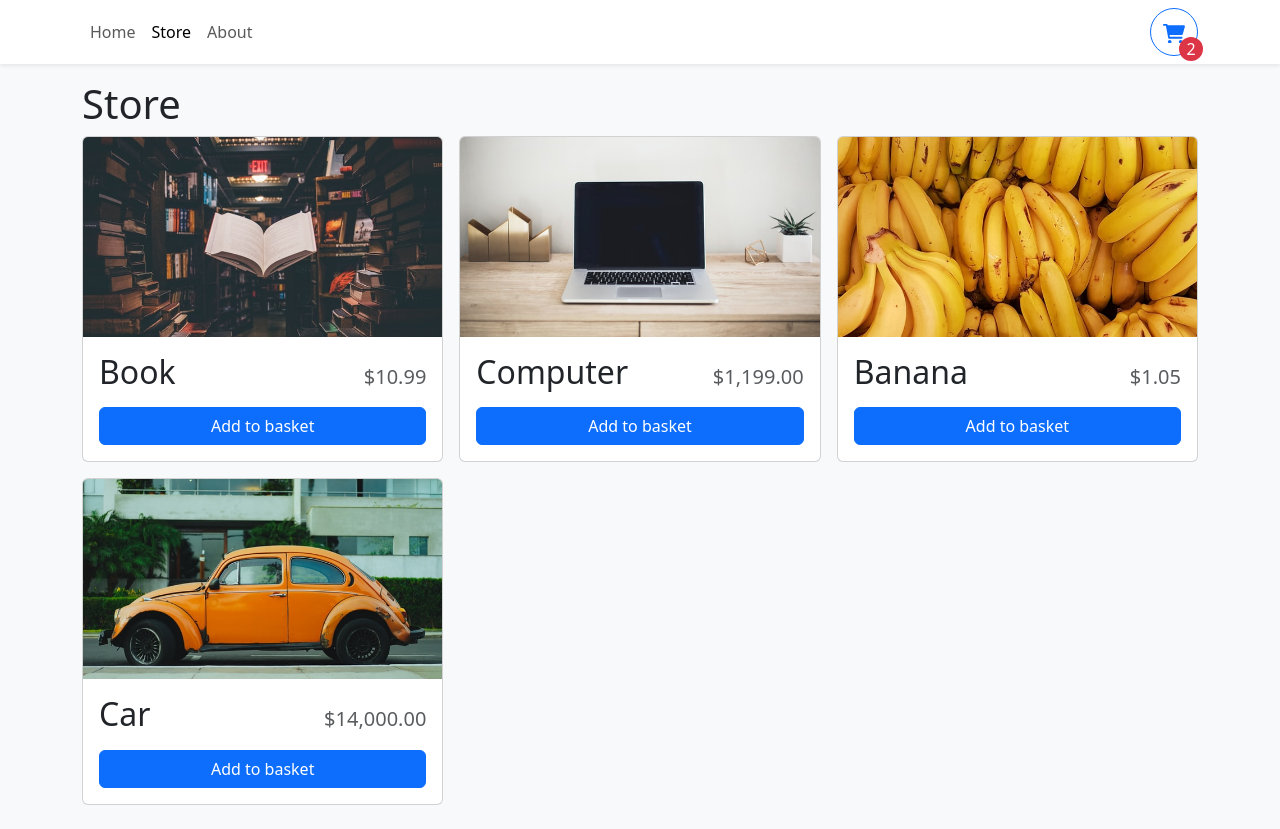
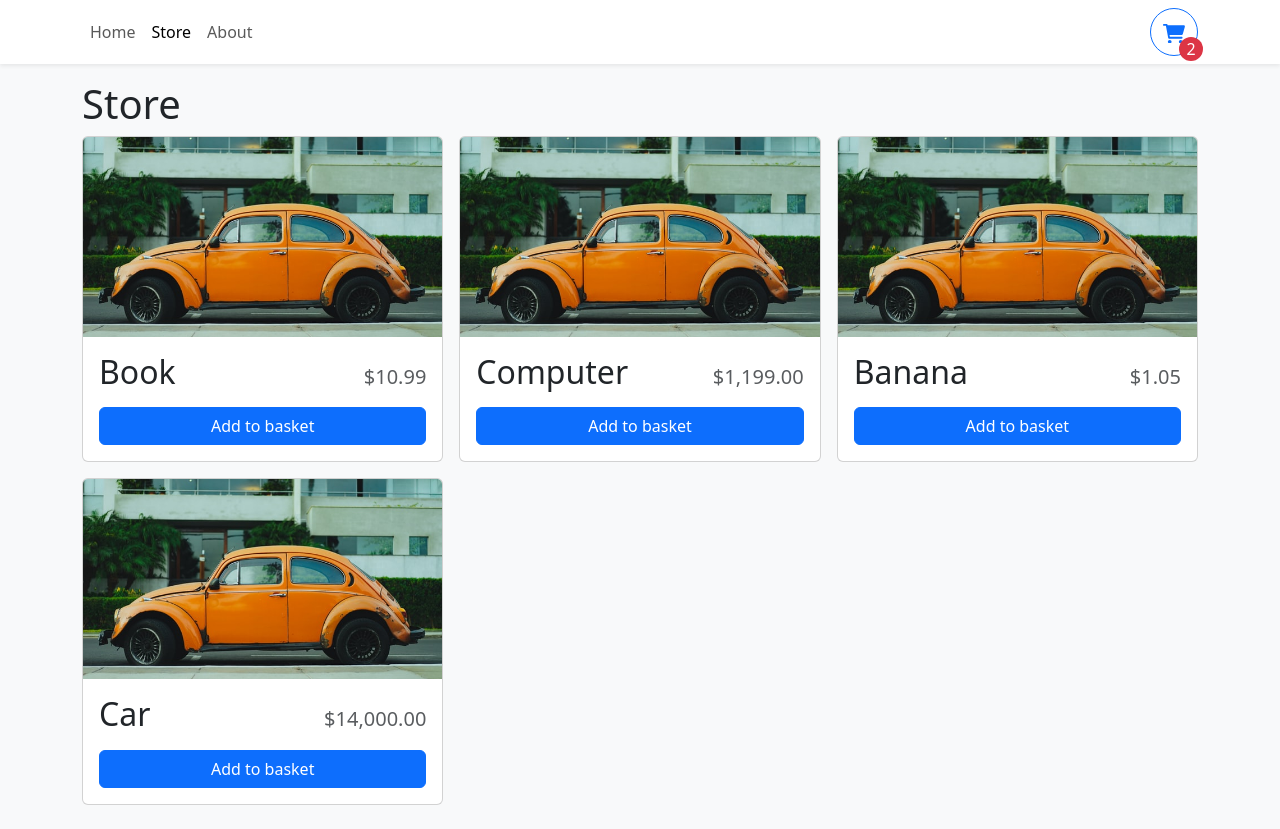
Before and after one commit to Salar-Sali/shopping-card, a React (Vite) app: page /store in a window 1280 px wide. Built offline with nearby package versions, Linux system fonts and the light colour scheme.

Commit message:
static path

```diff
--- a/index.html
+++ b/index.html
@@ -5,7 +5,7 @@
   <meta charset="UTF-8" />
   <link rel="icon" type="image/svg+xml" href="/vite.svg" />
   <meta name="viewport" content="width=device-width, initial-scale=1.0" />
-  <title>Salar store13</title>
+  <title>Salar store13git</title>
 </head>
 
 <body class="bg-light">
--- a/src/components/store-item/store-item.tsx
+++ b/src/components/store-item/store-item.tsx
@@ -19,7 +19,7 @@ const StoreItem = (props: IStoreItemProps) => {
   return (
     <Card className="h-100">
       <Card.Img
-        src={vm.imgUrl}
+        src='/assets/car.jpg'
         variant="top"
         height="200px"
         alt={vm.name}
```
Also changed, not shown: 1 other file (tests, documents, lock files or other folders).
